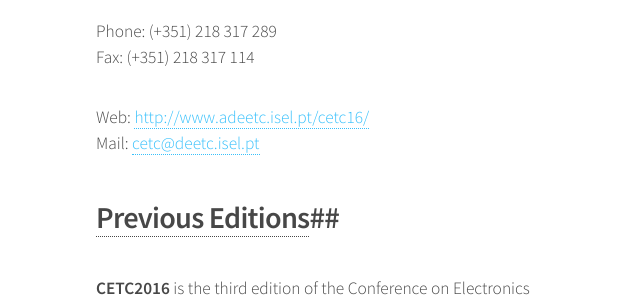
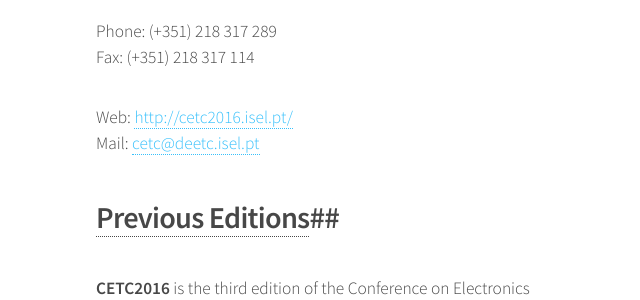
Before and after one commit to cetc2016/cetc2016.github.io, a Jekyll site: the page built from index.md, in a window 1280 px wide and 900 px high, scrolled down 1265 px. Shown: the part 154-454 px from the top of the window, without its empty margins (319-959 px from the left). Built offline with Jekyll 4.4.1, drawn with Linux system fonts in a browser that asks for light colours; some of the changed lines change nothing that is shown.

Commit message:
changing web address on contacts

```diff
--- a/index.md
+++ b/index.md
@@ -34,7 +34,7 @@
 Phone: (+351) 218 317 289
 Fax: (+351) 218 317 114
 
-Web: [http://www.adeetc.isel.pt/cetc16/](http://www.adeetc.isel.pt/cetc16/)
+Web: [http://cetc2016.isel.pt/](http://cetc2016.isel.pt/)
 Mail: <cetc@deetc.isel.pt>
 
 
```
